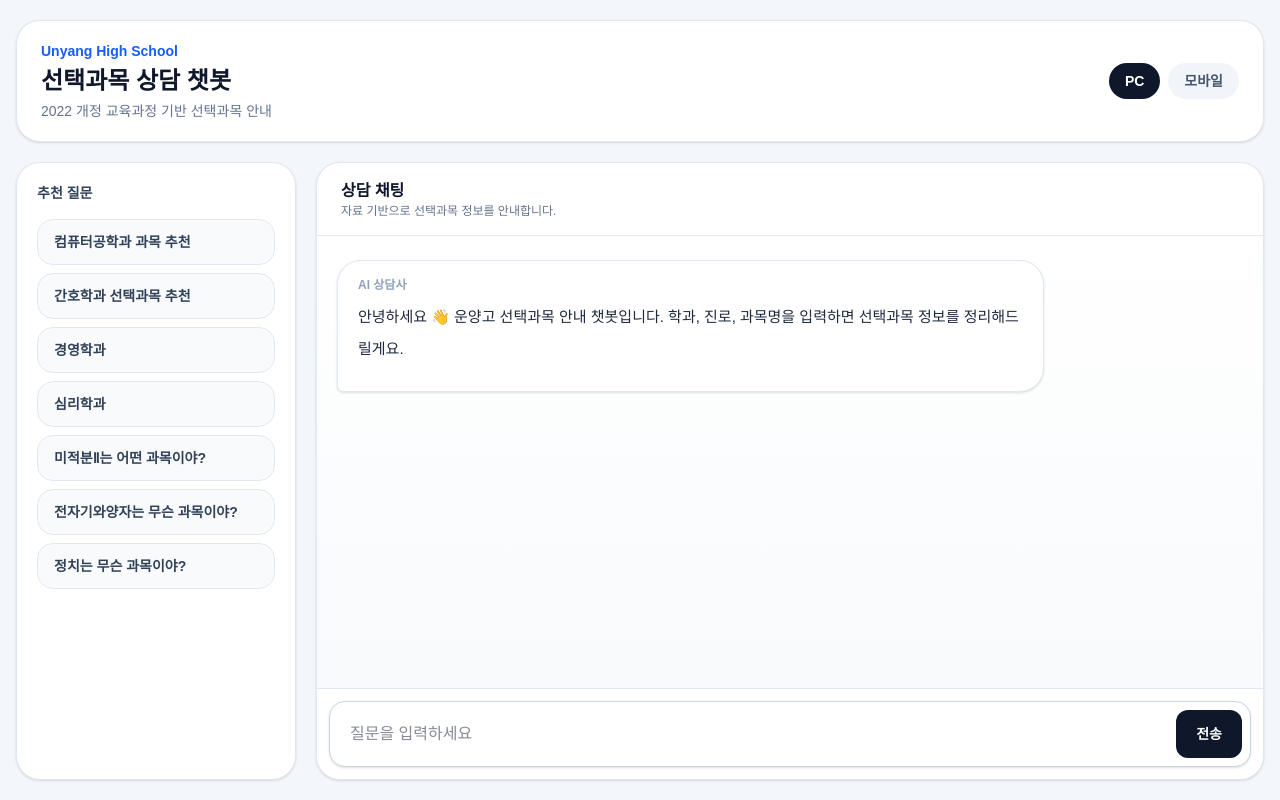
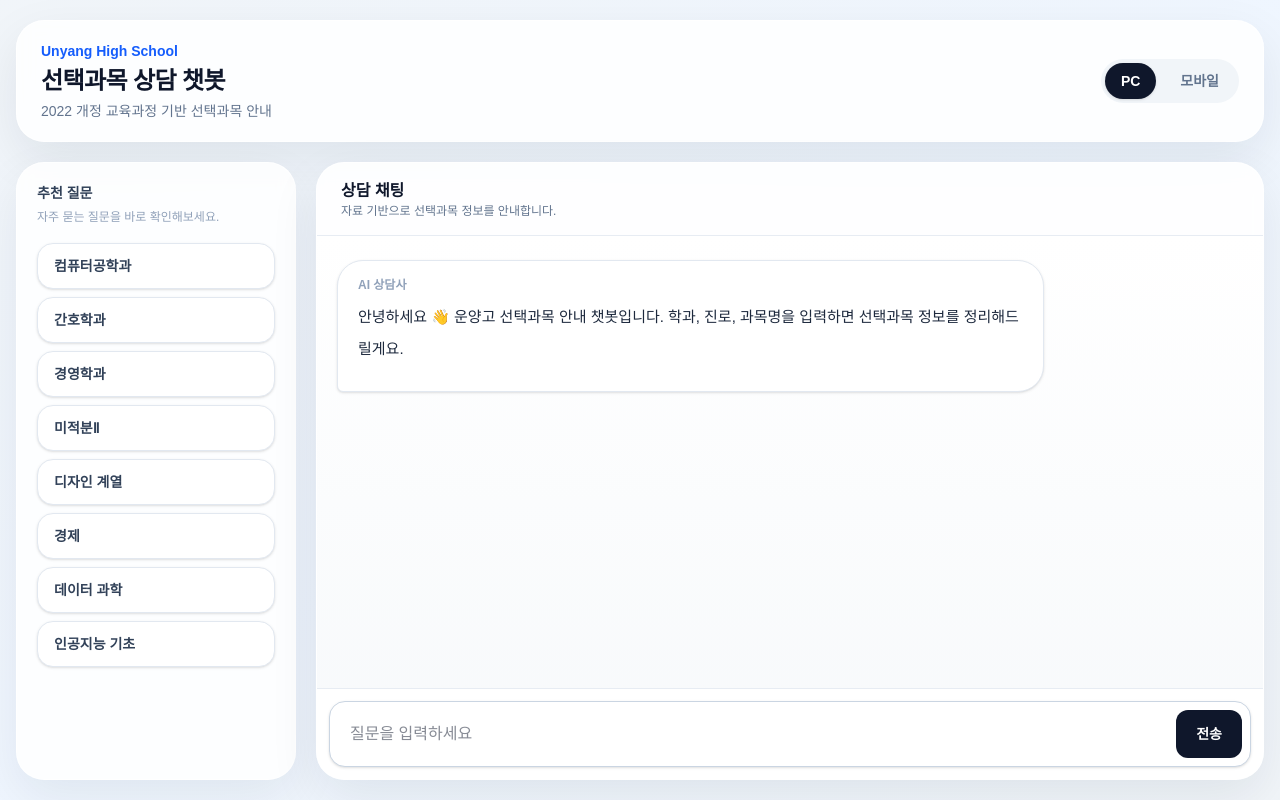
Before and after one commit to yeom2n/ai-chatbot, a Next.js app: page / in a window 1280 px wide. Built offline with nearby package versions, Linux system fonts and the light colour scheme.

Commit message:
polish chat ui

```diff
--- a/app/page.tsx
+++ b/app/page.tsx
@@ -10,13 +10,14 @@ type Message = {
 };
 
 const suggestions = [
-  "컴퓨터공학과 과목 추천",
-  "간호학과 선택과목 추천",
+  "컴퓨터공학과",
+  "간호학과",
   "경영학과",
-  "심리학과",
-  "미적분Ⅱ는 어떤 과목이야?",
-  "전자기와양자는 무슨 과목이야?",
-  "정치는 무슨 과목이야?",
+  "미적분Ⅱ",
+  "디자인 계열",
+  "경제",
+  "데이터 과학",
+  "인공지능 기초",
 ];
 
 export default function Home() {
@@ -36,7 +37,6 @@ export default function Home() {
 
   useEffect(() => {
     const el = scrollAreaRef.current;
-
     if (!el) return;
 
     el.scrollTo({
@@ -47,15 +47,11 @@ export default function Home() {
 
   async function sendMessage(text?: string) {
     const question = text || input;
-
     if (!question.trim() || loading) return;
 
     const updatedMessages: Message[] = [
       ...messages,
-      {
-        role: "user",
-        content: question,
-      },
+      { role: "user", content: question },
     ];
 
     setMessages(updatedMessages);
@@ -65,27 +61,19 @@ export default function Home() {
     try {
       const res = await fetch("/api/chat", {
         method: "POST",
-        body: JSON.stringify({
-          messages: updatedMessages,
-        }),
+        body: JSON.stringify({ messages: updatedMessages }),
       });
 
       const data = await res.json();
 
       setMessages([
         ...updatedMessages,
-        {
-          role: "assistant",
-          content: data.reply || "답변 생성 실패",
-        },
+        { role: "assistant", content: data.reply || "답변 생성 실패" },
       ]);
     } catch {
       setMessages([
         ...updatedMessages,
-        {
-          role: "assistant",
-          content: "오류가 발생했습니다.",
-        },
+        { role: "assistant", content: "오류가 발생했습니다." },
       ]);
     } finally {
       setLoading(false);
@@ -93,20 +81,20 @@ export default function Home() {
   }
 
   return (
-    <main className="fixed inset-0 overflow-hidden bg-[#f3f6fb] text-slate-900">
+    <main className="fixed inset-0 overflow-hidden bg-gradient-to-br from-slate-100 via-blue-50 to-slate-100 text-slate-900">
       <div
         className={`mx-auto flex h-full flex-col ${
           mobileView ? "max-w-full p-0" : "max-w-7xl px-4 py-5"
         }`}
       >
         {!mobileView && (
-          <header className="mb-5 flex shrink-0 items-center justify-between rounded-3xl border border-slate-200 bg-white px-6 py-5 shadow-sm">
+          <header className="mb-5 flex shrink-0 items-center justify-between rounded-[28px] border border-white/70 bg-white/85 px-6 py-5 shadow-[0_18px_50px_rgba(15,23,42,0.08)] backdrop-blur">
             <div>
-              <div className="text-sm font-bold text-blue-600">
+              <div className="text-sm font-black text-blue-600">
                 Unyang High School
               </div>
 
-              <h1 className="mt-1 text-2xl font-black">
+              <h1 className="mt-1 text-2xl font-black tracking-tight">
                 선택과목 상담 챗봇
               </h1>
 
@@ -115,13 +103,13 @@ export default function Home() {
               </p>
             </div>
 
-            <div className="flex gap-2">
+            <div className="flex gap-2 rounded-full bg-slate-100 p-1">
               <button
                 onClick={() => setMobileView(false)}
-                className={`rounded-full px-4 py-2 text-sm font-bold ${
+                className={`rounded-full px-4 py-2 text-sm font-black transition ${
                   !mobileView
-                    ? "bg-slate-900 text-white"
-                    : "bg-slate-100 text-slate-600"
+                    ? "bg-slate-900 text-white shadow-sm"
+                    : "text-slate-500 hover:text-slate-900"
                 }`}
               >
                 PC
@@ -129,10 +117,10 @@ export default function Home() {
 
               <button
                 onClick={() => setMobileView(true)}
-                className={`rounded-full px-4 py-2 text-sm font-bold ${
+                className={`rounded-full px-4 py-2 text-sm font-black transition ${
                   mobileView
-                    ? "bg-blue-600 text-white"
-                    : "bg-slate-100 text-slate-600"
+                    ? "bg-blue-600 text-white shadow-sm"
+                    : "text-slate-500 hover:text-slate-900"
                 }`}
               >
                 모바일
@@ -142,20 +130,15 @@ export default function Home() {
         )}
 
         {mobileView && (
-          <header className="flex shrink-0 items-center justify-between border-b border-slate-200 bg-white px-4 py-3">
+          <header className="flex shrink-0 items-center justify-between border-b border-slate-200 bg-white/95 px-4 py-3 shadow-sm backdrop-blur">
             <div>
-              <div className="text-sm font-black">
-                운양고 선택과목 챗봇
-              </div>
-
-              <div className="text-xs text-slate-500">
-                모바일 채팅 모드
-              </div>
+              <div className="text-sm font-black">운양고 선택과목 챗봇</div>
+              <div className="text-xs text-slate-500">모바일 채팅 모드</div>
             </div>
 
             <button
               onClick={() => setMobileView(false)}
-              className="rounded-full bg-slate-900 px-3 py-2 text-xs font-bold text-white"
+              className="rounded-full bg-slate-900 px-3 py-2 text-xs font-black text-white"
             >
               PC
             </button>
@@ -170,10 +153,11 @@ export default function Home() {
           }`}
         >
           {!mobileView && (
-            <aside className="min-h-0 overflow-y-auto rounded-3xl border border-slate-200 bg-white p-5 shadow-sm">
-              <div className="text-sm font-black text-slate-700">
-                추천 질문
-              </div>
+            <aside className="min-h-0 overflow-y-auto rounded-[28px] border border-white/70 bg-white/85 p-5 shadow-[0_18px_50px_rgba(15,23,42,0.07)] backdrop-blur">
+              <div className="text-sm font-black text-slate-700">추천 질문</div>
+              <p className="mt-1 text-xs leading-5 text-slate-400">
+                자주 묻는 질문을 바로 확인해보세요.
+              </p>
 
               <div className="mt-4 flex flex-col gap-2">
                 {suggestions.map((s) => (
@@ -181,7 +165,7 @@ export default function Home() {
                     key={s}
                     onClick={() => sendMessage(s)}
                     disabled={loading}
-                    className="rounded-2xl border border-slate-200 bg-slate-50 px-4 py-3 text-left text-sm font-semibold text-slate-700 transition hover:bg-blue-50 disabled:opacity-50"
+                    className="rounded-2xl border border-slate-200 bg-white px-4 py-3 text-left text-sm font-bold text-slate-700 shadow-sm transition hover:border-blue-200 hover:bg-blue-50 hover:text-blue-700 disabled:opacity-50"
                   >
                     {s}
                   </button>
@@ -191,18 +175,15 @@ export default function Home() {
           )}
 
           <section
-            className={`flex min-h-0 flex-col overflow-hidden bg-white ${
+            className={`flex min-h-0 flex-col overflow-hidden bg-white/90 backdrop-blur ${
               mobileView
                 ? "rounded-none border-0"
-                : "rounded-3xl border border-slate-200 shadow-sm"
+                : "rounded-[28px] border border-white/70 shadow-[0_18px_50px_rgba(15,23,42,0.08)]"
             }`}
           >
             {!mobileView && (
-              <div className="shrink-0 border-b border-slate-200 px-6 py-4">
-                <div className="text-base font-black">
-                  상담 채팅
-                </div>
-
+              <div className="shrink-0 border-b border-slate-200/80 px-6 py-4">
+                <div className="text-base font-black">상담 채팅</div>
                 <div className="text-xs text-slate-500">
                   자료 기반으로 선택과목 정보를 안내합니다.
                 </div>
@@ -219,27 +200,23 @@ export default function Home() {
                 <div
                   key={i}
                   className={`mb-4 flex ${
-                    m.role === "user"
-                      ? "justify-end"
-                      : "justify-start"
+                    m.role === "user" ? "justify-end" : "justify-start"
                   }`}
                 >
                   <div
-                    className={`rounded-3xl shadow-sm ${
+                    className={`rounded-[26px] shadow-sm ${
                       mobileView
                         ? "max-w-[88%] px-4 py-3 text-[15px] leading-7"
                         : "max-w-[78%] px-5 py-4 text-[15px] leading-8"
                     } ${
                       m.role === "user"
-                        ? "rounded-br-md bg-blue-600 text-white"
+                        ? "rounded-br-md bg-gradient-to-br from-blue-600 to-indigo-600 text-white shadow-blue-200/50"
                         : "rounded-bl-md border border-slate-200 bg-white text-slate-800"
                     }`}
                   >
                     <div
                       className={`mb-2 text-xs font-black ${
-                        m.role === "user"
-                          ? "text-blue-100"
-                          : "text-slate-400"
+                        m.role === "user" ? "text-blue-100" : "text-slate-400"
                       }`}
                     >
                       {m.role === "user" ? "나" : "AI 상담사"}
@@ -253,24 +230,11 @@ export default function Home() {
                             const t = line.trim();
 
                             if (!t) return true;
-
-                            if (
-                              t.includes("이런 학생에게 적합")
-                            )
-                              return false;
-
-                            if (t.includes("추천 학생"))
-                              return false;
-
-                            if (
-                              t.includes("자료에 명시되지 않음")
-                            )
-                              return false;
-
+                            if (t.includes("이런 학생에게 적합")) return false;
+                            if (t.includes("추천 학생")) return false;
+                            if (t.includes("자료에 명시되지 않음")) return false;
                             if (t === "없음") return false;
-
-                            if (t.includes("미기재"))
-                              return false;
+                            if (t.includes("미기재")) return false;
 
                             return true;
                           })
@@ -282,39 +246,41 @@ export default function Home() {
               ))}
 
               {loading && (
-                <div className="inline-flex rounded-2xl border border-slate-200 bg-white px-4 py-3 text-sm font-semibold text-slate-500 shadow-sm">
+                <div className="inline-flex rounded-2xl border border-slate-200 bg-white px-4 py-3 text-sm font-bold text-slate-500 shadow-sm">
                   답변 생성 중...
                 </div>
               )}
             </div>
 
-            <footer className="shrink-0 border-t border-slate-200 bg-white p-3">
+            <footer className="shrink-0 border-t border-slate-200/80 bg-white/95 p-3">
               {mobileView && (
-                <div className="mb-2 flex gap-2 overflow-x-auto pb-1">
-                  {suggestions.slice(0, 4).map((s) => (
+                <div className="mb-3">
+                  <div className="mb-2 text-[11px] font-black text-slate-400">
+                    추천 질문
+                  </div>
+
+                  <div className="flex flex-wrap gap-2">
+                    {suggestions.map((s) => (
                       <button
                         key={s}
                         onClick={() => sendMessage(s)}
                         disabled={loading}
-                      className="shrink-0 rounded-full bg-slate-100 px-3 py-2 text-xs font-bold text-slate-700 disabled:opacity-50"
+                        className="rounded-full bg-slate-100 px-3 py-2 text-xs font-bold text-slate-700 transition hover:bg-blue-100 hover:text-blue-700 disabled:opacity-50"
                       >
                         {s}
                       </button>
                     ))}
                   </div>
+                </div>
               )}
 
-              <div className="flex gap-2 rounded-2xl border border-slate-300 bg-white p-2 shadow-sm">
+              <div className="flex gap-2 rounded-2xl border border-slate-300 bg-white p-2 shadow-sm focus-within:border-blue-300 focus-within:ring-4 focus-within:ring-blue-100">
                 <input
                   value={input}
                   disabled={loading}
-                  onChange={(e) =>
-                    setInput(e.target.value)
-                  }
+                  onChange={(e) => setInput(e.target.value)}
                   onKeyDown={(e) => {
-                    if (e.key === "Enter") {
-                      sendMessage();
-                    }
+                    if (e.key === "Enter") sendMessage();
                   }}
                   placeholder="질문을 입력하세요"
                   className="min-w-0 flex-1 bg-transparent px-3 py-3 text-[16px] outline-none"
```
Lines whose indentation alone changed are shown as unchanged.
